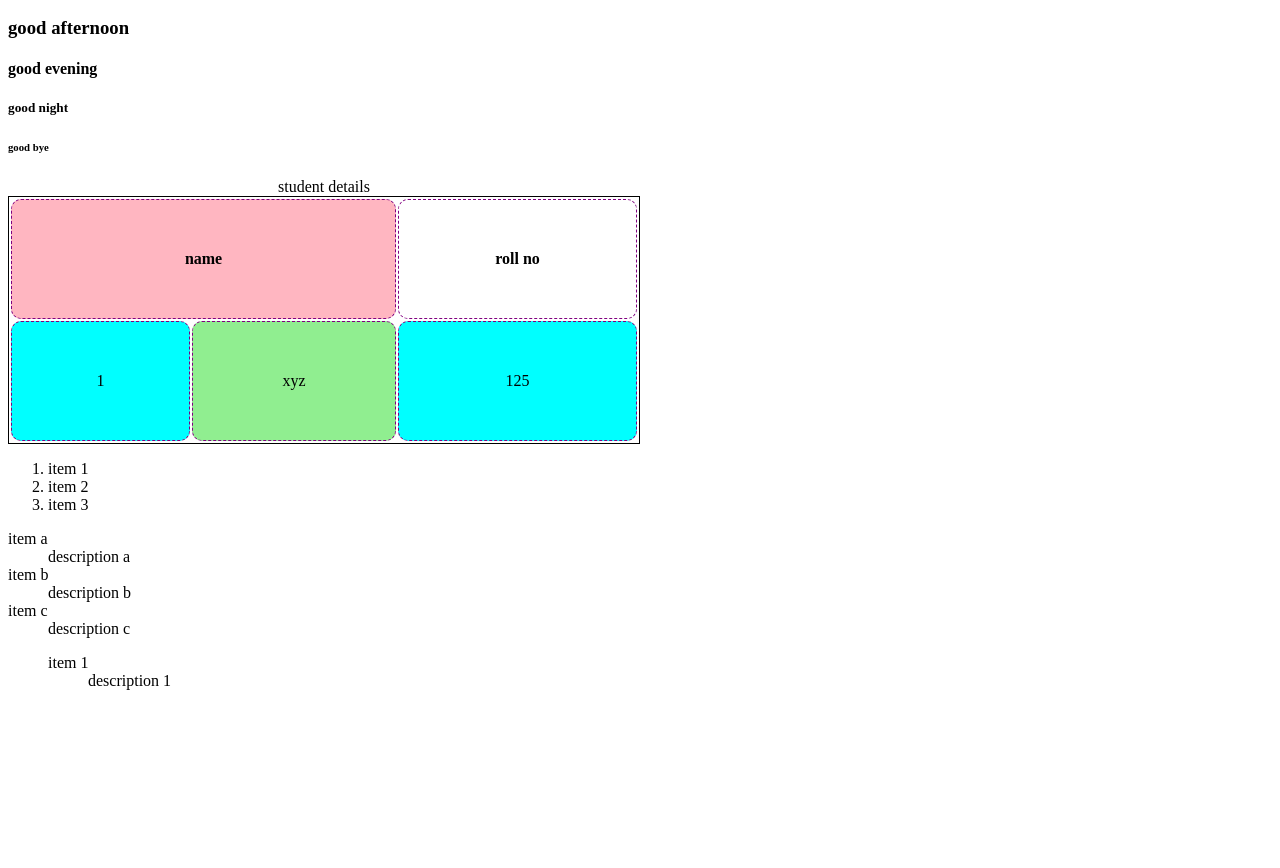
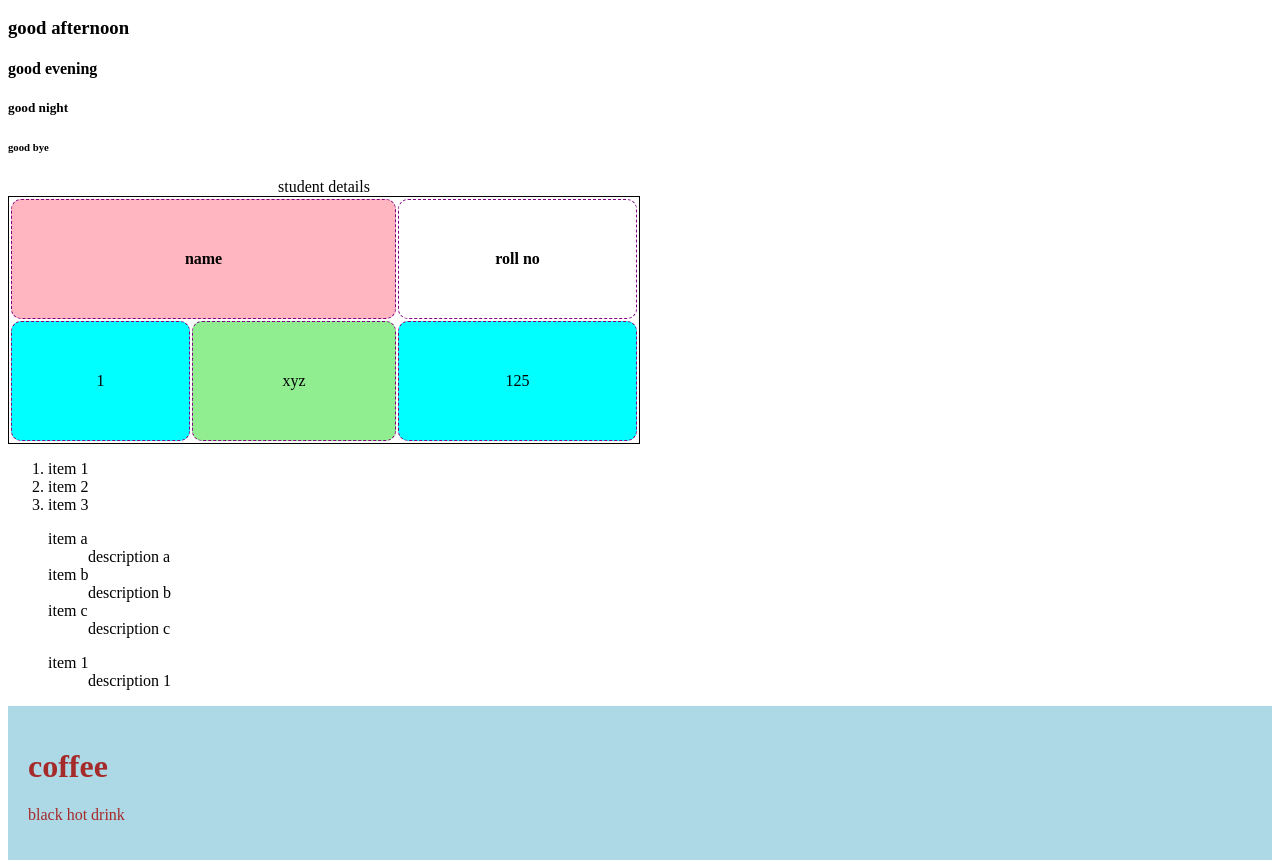
Before and after one commit to dhruvbansal333/FSD_DHRUV423, a plain HTML site: page index.html in a window 1280 px wide. Shown: the part 110-978 px from the top of the page. Before the commit the page ends 816 px from the top, so only its background shows below. Drawn offline with Linux system fonts and the light colour scheme.

Commit message:
new commit check

```diff
--- a/index.html
+++ b/index.html
@@ -28,8 +28,14 @@
         td:hover{
             background-color: yellow;
         }
-
-
+        th:hover{
+            background-color: yellow;
+        }
+        .class1 {
+            background-color: lightblue;
+            padding: 20px;
+            color: brown;
+        }
     </style>
 </head>
 <body>
@@ -60,8 +66,12 @@
         <li>item 1</li>
         <li>item 2</li>
         <li>item 3</li>
+
     </ol>
-    <dl>
+
+
+    <ul>
+              <dl>
         <dt>item a</dt>
         <dd>description a</dd>
         <dt>item b</dt>
@@ -69,14 +79,20 @@
         <dt>item c</dt>
         <dd>description c</dd>
     </dl>
-
-    <ul>
-        <dl>
+        <d2>
             <dt>item 1</dt>
             <dd>description 1</dd>
-        </dl>
+        </d2>
     </ul>
 
 
+
+<!-- div = division -->
+    <div class="class1">
+        <h1>coffee</h1>
+        <p>black hot drink</p>
+
+    </div>
+
 </body>
 </html>
```
Also changed, not shown: second.html (added, +11 -0 lines).
